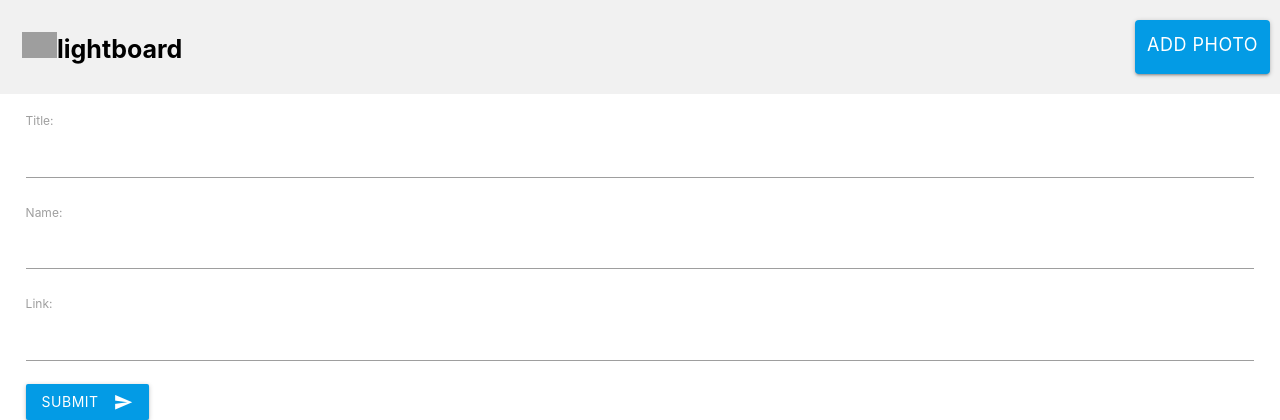
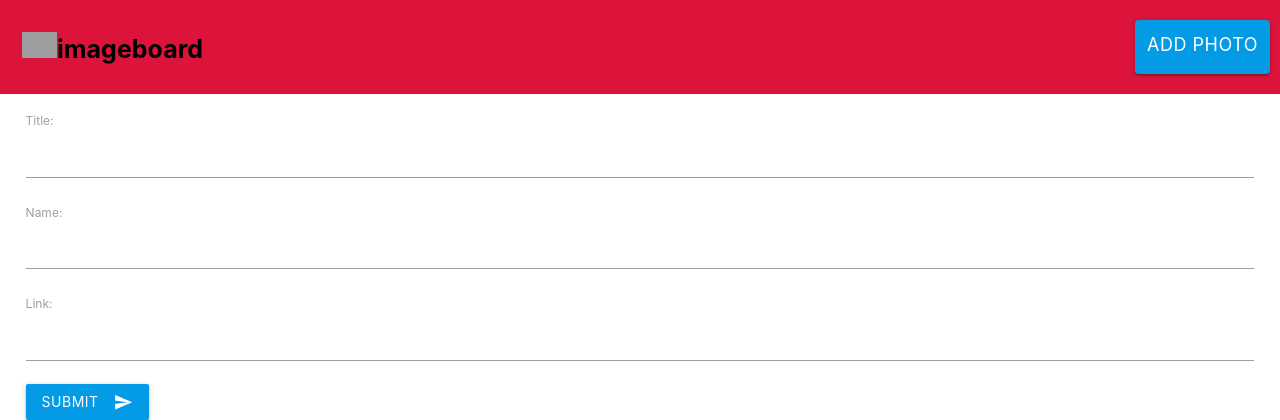
Before and after one commit to ryanssoliven/liteboard, a Django app: page /submit/ in a window 1280 px wide. Shown: the top 420 px of the page. Run offline with Django 3.2, Linux system fonts and the light colour scheme; grey boxes are pictures that could not be loaded.

Commit message:
Update header.html

```diff
--- a/liteboardbackend/templates/header.html
+++ b/liteboardbackend/templates/header.html
@@ -1,7 +1,7 @@
 <!DOCTYPE HTML>
 <html lang="en">
     <head>
-        <title>lightboard</title>
+        <title>imageboard</title>
         <meta charset="utf-8"/>
         {% load staticfiles %}
         <!-- Icon Pack -->
@@ -16,7 +16,7 @@
         <style>
         .header {
             overflow: hidden;
-            background-color: #f1f1f1;
+            background-color: #DC143C;
             padding: 20px 10px;
         }
 
@@ -69,7 +69,7 @@
     </style>
     <body>
         <div class="header">
-            <a href="{% url 'demohome' %}" class="logo"><img src="https://i.imgur.com/2uaKK6Y.png" width="35px"/>lightboard</a>
+            <a href="{% url 'demohome' %}" class="logo"><img src="https://i.imgur.com/2uaKK6Y.png" width="35px"/>imageboard</a>
             <div class="header-right">
                 <a class="btn-large light-blue darken-1 white-text waves-effect waves-light btn" href="{% url 'submit' %}">Add photo</a>
             </div>
```
